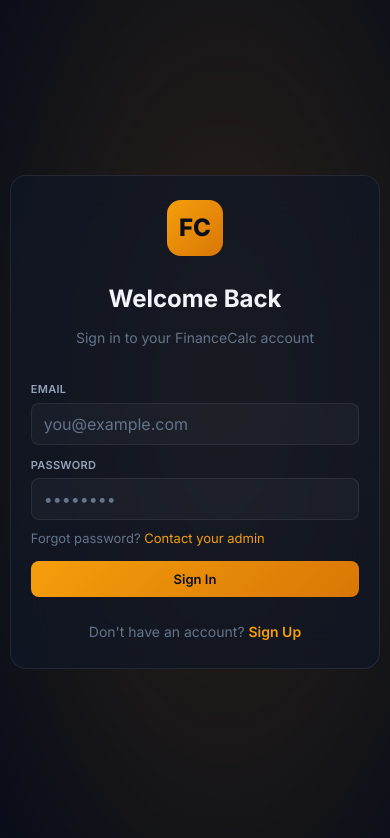
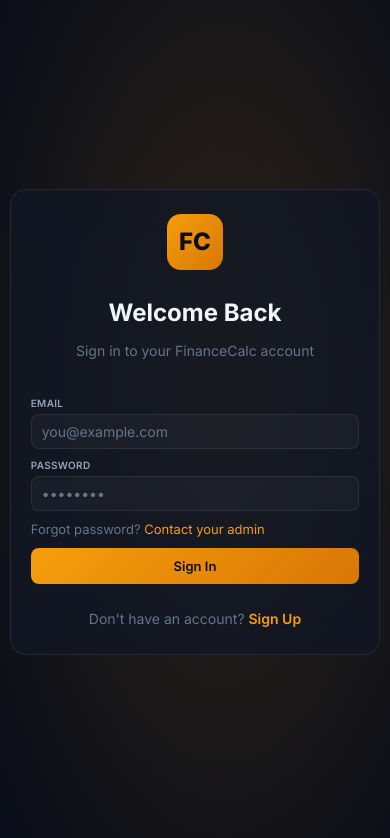
Before and after one commit to ahnafgolder/FinanceCalc, a Next.js app: page /auth/signin in a window 390 px wide. Shown: the top 838 px of the page. Built offline with nearby package versions, Linux system fonts and the light colour scheme.

Commit message:
style: optimize mobile modal spacing and change forms to 2-column compact grid

```diff
--- a/src/app/globals.css
+++ b/src/app/globals.css
@@ -648,22 +648,22 @@ textarea.form-control { resize: vertical; min-height: 80px; }
 
   /* ── Forms ── */
   .form-row {
-    grid-template-columns: 1fr;
-    gap: 0;
+    grid-template-columns: 1fr 1fr;
+    gap: 8px;
   }
   .form-control {
-    padding: 10px 12px;
-    font-size: 16px; /* prevents iOS zoom */
+    padding: 8px 10px;
+    font-size: 14px; /* compact but readable */
   }
   .form-group {
-    margin-bottom: 12px;
+    margin-bottom: 8px;
   }
   .form-group label {
-    font-size: 11px;
-    margin-bottom: 4px;
+    font-size: 10px;
+    margin-bottom: 3px;
   }
   textarea.form-control {
-    min-height: 60px;
+    min-height: 48px;
   }
 
   /* ── Tables ── mobile compact */
@@ -740,11 +740,11 @@ textarea.form-control { resize: vertical; min-height: 80px; }
     margin-bottom: 12px;
   }
   .modal .form-group {
-    margin-bottom: 10px;
+    margin-bottom: 6px;
   }
   .modal .form-control {
-    padding: 9px 12px;
-    font-size: 14px;
+    padding: 6px 10px;
+    font-size: 13px;
   }
 
   /* ── Buttons ── */
```
